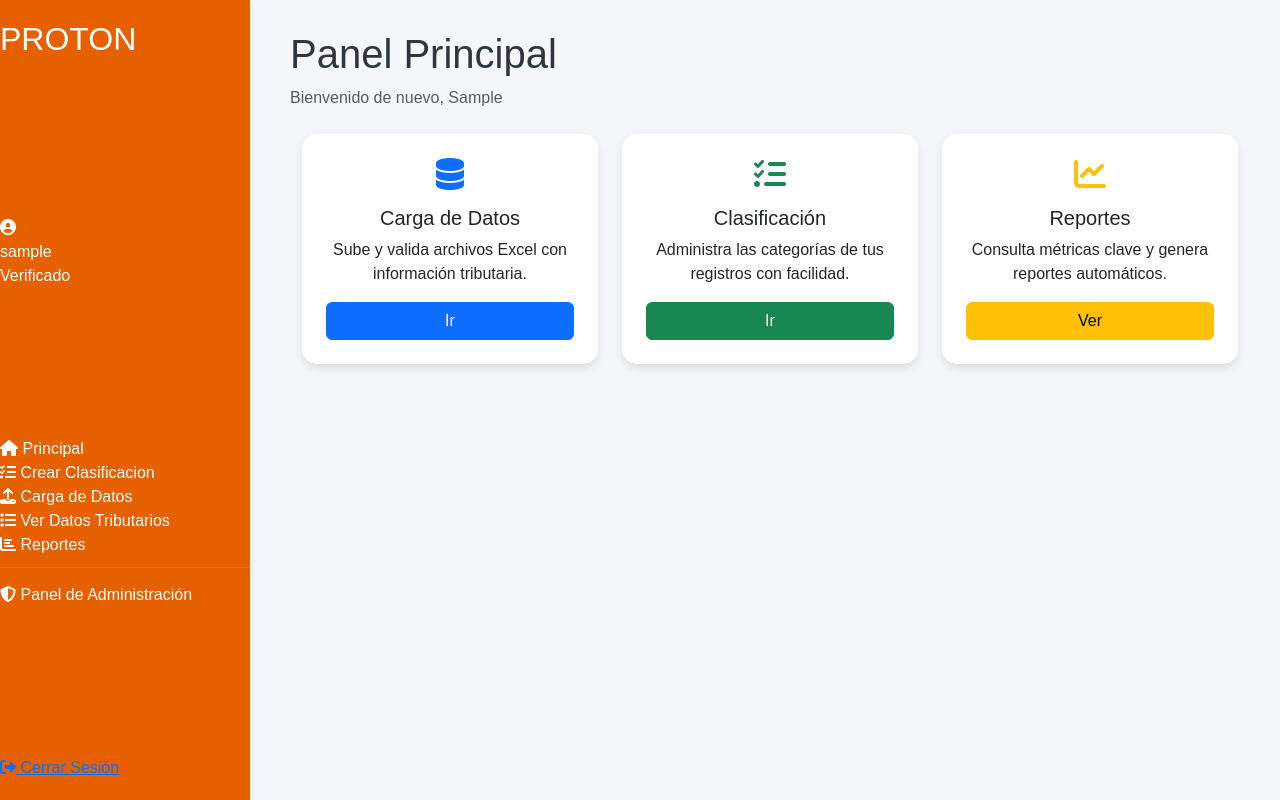
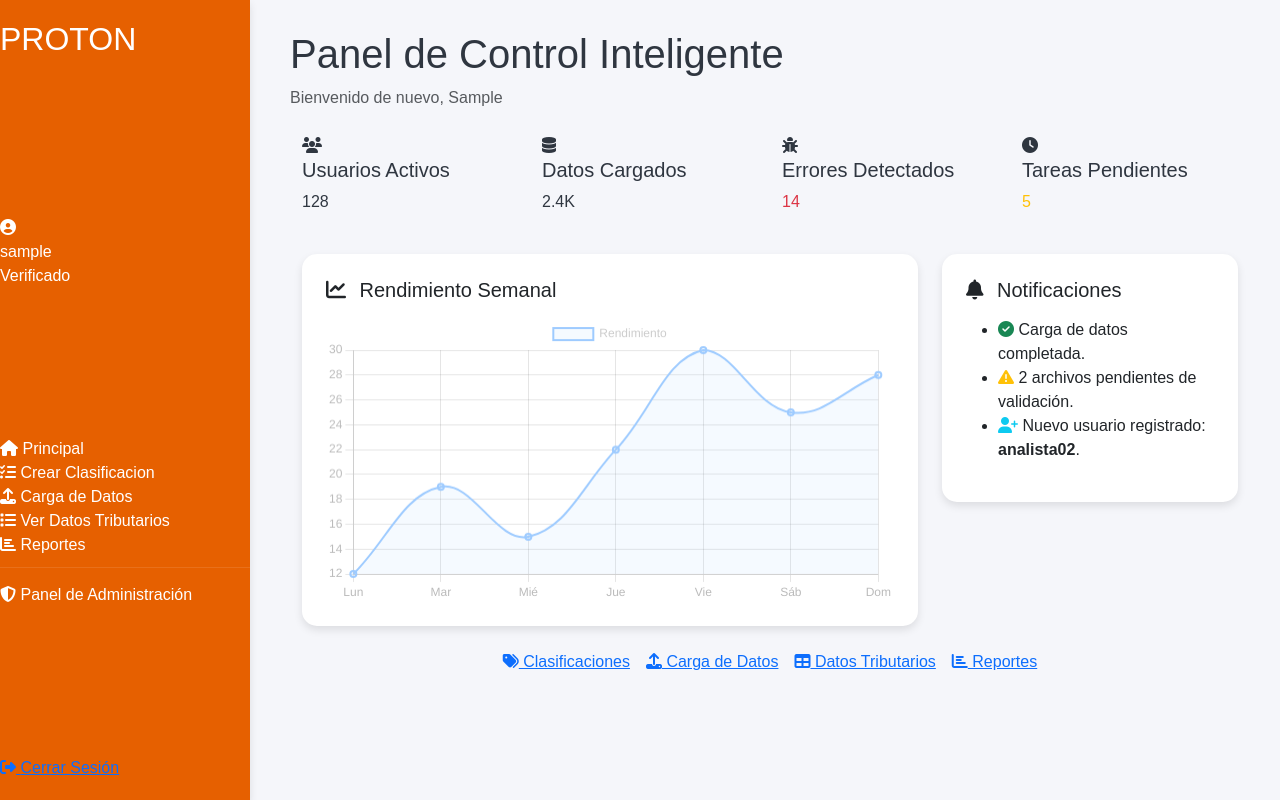
Before and after one commit to sbstn-00/NuamSoft, a Django app: page /inicio/ in a window 1280 px wide. Run offline with Django 5.2, Linux system fonts and the light colour scheme; the visitor is signed in with stand-in values (Sample User, id 1); data comes from the database, SQL or seed files in the repository; data that the repository does not hold is empty.

Commit message:
Mejora de diseño futurista en dashboard

```diff
--- a/ItemApp/templates/inicio.html
+++ b/ItemApp/templates/inicio.html
@@ -6,38 +6,112 @@
 {% endblock %}
 
 {% block dashboard_page_title %}
-    Panel Principal
+    Panel de Control Inteligente
 {% endblock %}
 
 {% block dashboard_content %}
-<div class="container mt-4">
+<div class="container-fluid mt-4">
     <div class="row g-4">
-        <div class="col-md-4">
-            <div class="card glass-card p-4 text-center">
-                <i class="fas fa-database fa-2x mb-3 text-primary"></i>
-                <h5>Carga de Datos</h5>
-                <p>Sube y valida archivos Excel con información tributaria.</p>
-                <a href="{% url 'carga_datos' %}" class="btn btn-primary">Ir</a>
+
+        <!-- Tarjetas de estadísticas principales -->
+        <div class="col-md-3 col-sm-6">
+            <div class="stat-card">
+                <i class="fas fa-users"></i>
+                <h5>Usuarios Activos</h5>
+                <p class="stat-number">128</p>
             </div>
         </div>
 
-        <div class="col-md-4">
-            <div class="card glass-card p-4 text-center">
-                <i class="fas fa-tasks fa-2x mb-3 text-success"></i>
-                <h5>Clasificación</h5>
-                <p>Administra las categorías de tus registros con facilidad.</p>
-                <a href="{% url 'crear_clasificacion' %}" class="btn btn-success">Ir</a>
+        <div class="col-md-3 col-sm-6">
+            <div class="stat-card">
+                <i class="fas fa-database"></i>
+                <h5>Datos Cargados</h5>
+                <p class="stat-number">2.4K</p>
             </div>
         </div>
 
-        <div class="col-md-4">
-            <div class="card glass-card p-4 text-center">
-                <i class="fas fa-chart-line fa-2x mb-3 text-warning"></i>
-                <h5>Reportes</h5>
-                <p>Consulta métricas clave y genera reportes automáticos.</p>
-                <a href="#" class="btn btn-warning">Ver</a>
+        <div class="col-md-3 col-sm-6">
+            <div class="stat-card">
+                <i class="fas fa-bug"></i>
+                <h5>Errores Detectados</h5>
+                <p class="stat-number text-danger">14</p>
             </div>
         </div>
+
+        <div class="col-md-3 col-sm-6">
+            <div class="stat-card">
+                <i class="fas fa-clock"></i>
+                <h5>Tareas Pendientes</h5>
+                <p class="stat-number text-warning">5</p>
+            </div>
+        </div>
+
+        <!-- Sección de métricas visuales -->
+        <div class="col-lg-8">
+            <div class="card glass-card p-4">
+                <h5 class="mb-3"><i class="fas fa-chart-line me-2"></i> Rendimiento Semanal</h5>
+                <canvas id="chartRendimiento"></canvas>
+            </div>
+        </div>
+
+        <div class="col-lg-4">
+            <div class="card glass-card p-4">
+                <h5 class="mb-3"><i class="fas fa-bell me-2"></i> Notificaciones</h5>
+                <ul class="notifications">
+                    <li><i class="fas fa-check-circle text-success"></i> Carga de datos completada.</li>
+                    <li><i class="fas fa-exclamation-triangle text-warning"></i> 2 archivos pendientes de validación.</li>
+                    <li><i class="fas fa-user-plus text-info"></i> Nuevo usuario registrado: <strong>analista02</strong>.</li>
+                </ul>
+            </div>
+        </div>
+
+        <!-- Accesos rápidos -->
+        <div class="col-12 mt-4">
+            <div class="quick-access d-flex flex-wrap justify-content-center gap-3">
+                <a href="{% url 'crear_clasificacion' %}" class="btn-glass">
+                    <i class="fas fa-tags"></i> Clasificaciones
+                </a>
+                <a href="{% url 'carga_datos' %}" class="btn-glass">
+                    <i class="fas fa-upload"></i> Carga de Datos
+                </a>
+                <a href="{% url 'listar_datos_tributarios' %}" class="btn-glass">
+                    <i class="fas fa-table"></i> Datos Tributarios
+                </a>
+                <a href="#" class="btn-glass">
+                    <i class="fas fa-chart-bar"></i> Reportes
+                </a>
+            </div>
+        </div>
+
     </div>
 </div>
+
+<!-- Chart.js -->
+<script src="https://cdn.jsdelivr.net/npm/chart.js"></script>
+<script>
+const ctx = document.getElementById('chartRendimiento').getContext('2d');
+new Chart(ctx, {
+    type: 'line',
+    data: {
+        labels: ['Lun', 'Mar', 'Mié', 'Jue', 'Vie', 'Sáb', 'Dom'],
+        datasets: [{
+            label: 'Rendimiento',
+            data: [12, 19, 15, 22, 30, 25, 28],
+            borderColor: '#9ecbff',
+            backgroundColor: 'rgba(158, 203, 255, 0.1)',
+            borderWidth: 2,
+            fill: true,
+            tension: 0.4,
+            pointRadius: 3
+        }]
+    },
+    options: {
+        scales: {
+            x: { ticks: { color: '#bbb' } },
+            y: { ticks: { color: '#bbb' } }
+        },
+        plugins: { legend: { labels: { color: '#ccc' } } }
+    }
+});
+</script>
 {% endblock %}
```
